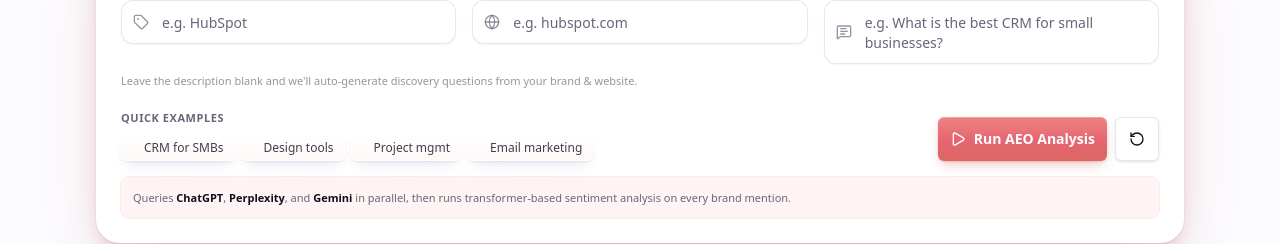
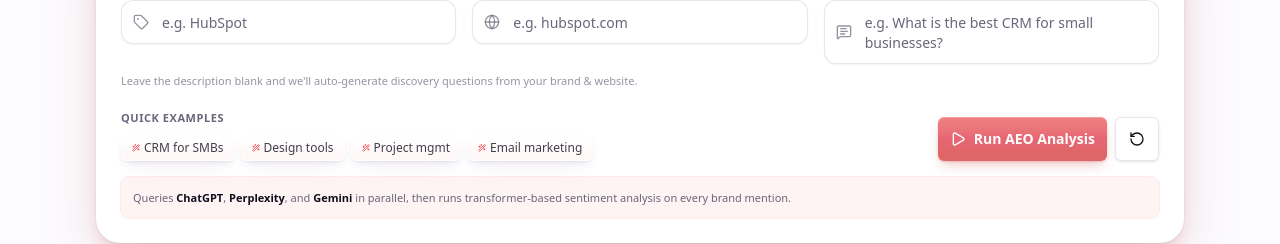
Before and after one commit to iDilsh/gptwebsite, a Next.js app: page / in a window 1280 px wide. Shown: the part 1068-1312 px from the top of the page. Built offline with nearby package versions, Linux system fonts and the light colour scheme.

Commit message:
Replace play icon with Wand2 icon in config panel

```diff
--- a/src/components/aeo/config-panel.tsx
+++ b/src/components/aeo/config-panel.tsx
@@ -180,7 +180,7 @@
                   "disabled:cursor-not-allowed disabled:opacity-50",
                 )}
               >
-                <play className="size-2 text-red-500" />
+                <Wand2 className="size-2 text-red-500" />
                 {ex.label}
               </button>
             ))}
```
